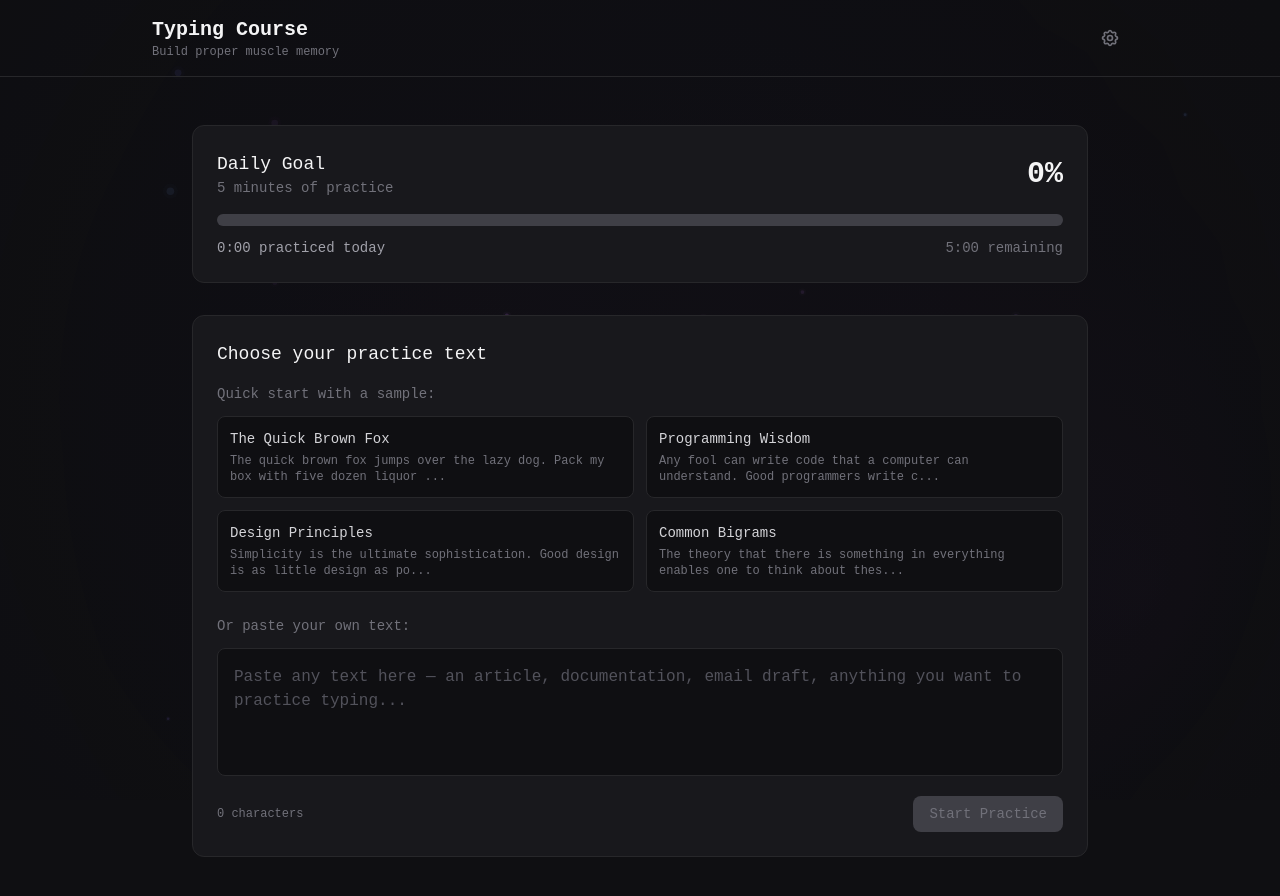
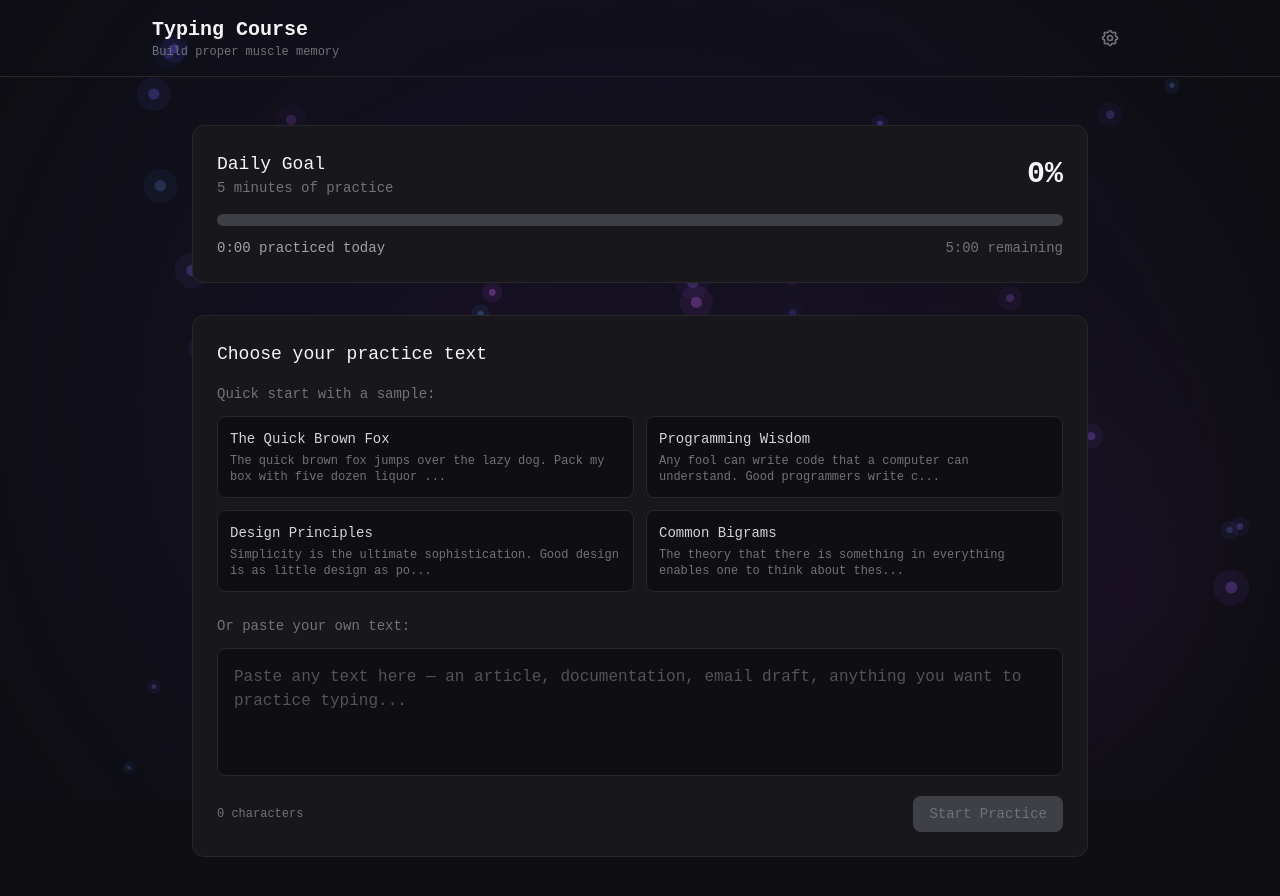
Before and after one commit to mathonsunday/typing-course, a Next.js app: page / in a window 1280 px wide. Shown: the top 896 px of the page. Built offline with nearby package versions, Linux system fonts and the light colour scheme.

Commit message:
Make visual ambiance more visible: brighter gradients, larger particles, stronger glow

```diff
--- a/components/VisualAmbiance.tsx
+++ b/components/VisualAmbiance.tsx
@@ -34,7 +34,7 @@ export default function VisualAmbiance({ style, intensity = 0.5 }: VisualAmbianc
 
     // Initialize particles
     if (style === 'particles' || style === 'both') {
-      const particleCount = Math.floor(30 * intensity)
+      const particleCount = Math.floor(50 * intensity) + 20 // More particles, minimum 20
       particlesRef.current = Array.from({ length: particleCount }, () => createParticle(canvas))
     }
 
@@ -72,7 +72,7 @@ export default function VisualAmbiance({ style, intensity = 0.5 }: VisualAmbianc
     <canvas
       ref={canvasRef}
       className="fixed inset-0 pointer-events-none z-0"
-      style={{ opacity: 0.6 }}
+      style={{ opacity: 0.85 }}
     />
   )
 }
@@ -92,10 +92,10 @@ function createParticle(canvas: HTMLCanvasElement): Particle {
   return {
     x: Math.random() * canvas.width,
     y: Math.random() * canvas.height,
-    size: Math.random() * 3 + 1,
-    speedX: (Math.random() - 0.5) * 0.3,
-    speedY: (Math.random() - 0.5) * 0.3 - 0.1, // Slight upward drift
-    opacity: Math.random() * 0.5 + 0.2,
+    size: Math.random() * 4 + 2, // Larger particles
+    speedX: (Math.random() - 0.5) * 0.4,
+    speedY: (Math.random() - 0.5) * 0.4 - 0.15, // Slight upward drift
+    opacity: Math.random() * 0.5 + 0.4, // More opaque
     hue: Math.random() * 60 + 220, // Blue to purple range
   }
 }
@@ -124,13 +124,13 @@ function drawParticles(
     // Draw particle
     ctx.beginPath()
     ctx.arc(particle.x, particle.y, particle.size, 0, Math.PI * 2)
-    ctx.fillStyle = `hsla(${particle.hue}, 50%, 60%, ${particle.opacity * intensity})`
+    ctx.fillStyle = `hsla(${particle.hue}, 70%, 65%, ${particle.opacity * intensity})`
     ctx.fill()
 
-    // Add subtle glow
+    // Add glow effect
     ctx.beginPath()
-    ctx.arc(particle.x, particle.y, particle.size * 2, 0, Math.PI * 2)
-    ctx.fillStyle = `hsla(${particle.hue}, 50%, 60%, ${particle.opacity * intensity * 0.2})`
+    ctx.arc(particle.x, particle.y, particle.size * 3, 0, Math.PI * 2)
+    ctx.fillStyle = `hsla(${particle.hue}, 60%, 55%, ${particle.opacity * intensity * 0.3})`
     ctx.fill()
   })
 }
@@ -151,12 +151,12 @@ function drawGradient(
     canvas.width * 0.8
   )
 
-  // Deep purple to dark blue gradient that shifts
+  // Deep purple to dark blue gradient that shifts - more visible
   const hue1 = 250 + Math.sin(phase) * 20
   const hue2 = 220 + Math.cos(phase * 0.5) * 20
 
-  gradient.addColorStop(0, `hsla(${hue1}, 40%, 15%, ${intensity * 0.3})`)
-  gradient.addColorStop(0.5, `hsla(${hue2}, 30%, 10%, ${intensity * 0.2})`)
+  gradient.addColorStop(0, `hsla(${hue1}, 60%, 25%, ${intensity * 0.5})`)
+  gradient.addColorStop(0.5, `hsla(${hue2}, 50%, 18%, ${intensity * 0.35})`)
   gradient.addColorStop(1, 'hsla(0, 0%, 0%, 0)')
 
   ctx.fillStyle = gradient
@@ -174,7 +174,7 @@ function drawGradient(
 
   const hue3 = 280 + Math.sin(phase * 0.3) * 30
 
-  gradient2.addColorStop(0, `hsla(${hue3}, 50%, 20%, ${intensity * 0.2})`)
+  gradient2.addColorStop(0, `hsla(${hue3}, 60%, 25%, ${intensity * 0.35})`)
   gradient2.addColorStop(1, 'hsla(0, 0%, 0%, 0)')
 
   ctx.fillStyle = gradient2
```
